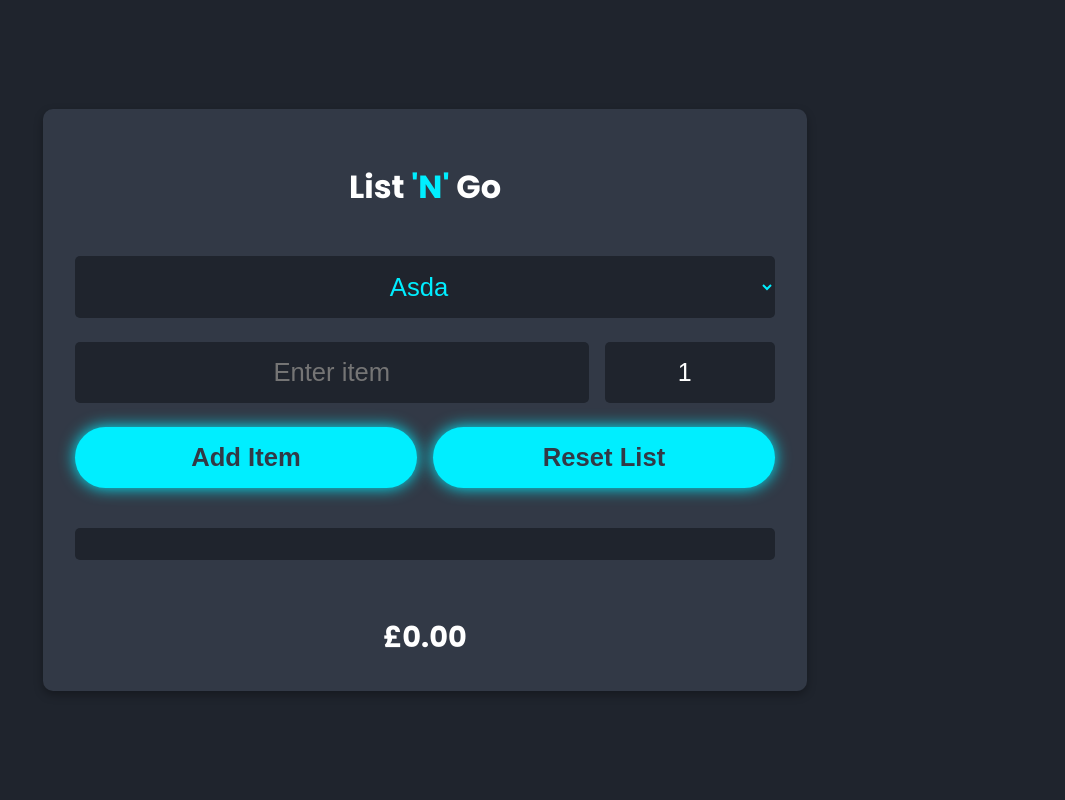
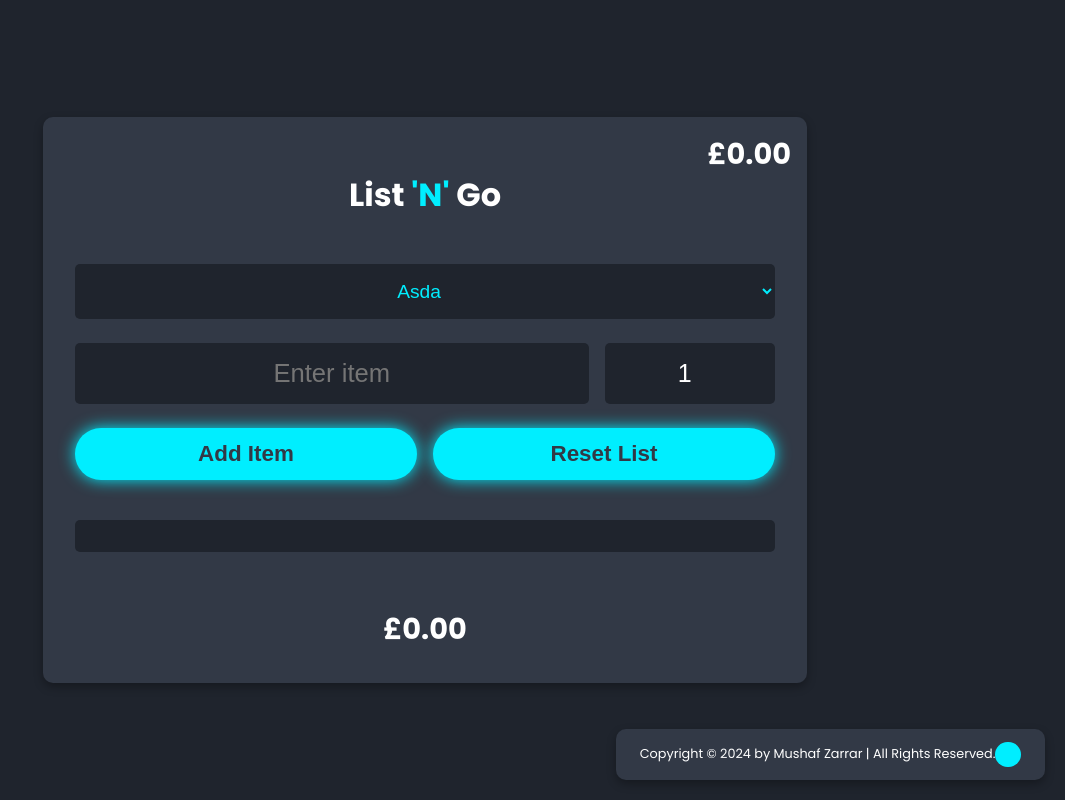
Before and after one commit to MrZarrar/List-N-Go, a website: page public/Shopping.html in a window 1280 px wide. Shown: the whole page, without its empty margins (215-1280 px from the left). Drawn offline with Linux system fonts and the light colour scheme.

Commit message:
major improvements and footer

```diff
--- a/public/Shopping.html
+++ b/public/Shopping.html
@@ -4,11 +4,16 @@
     <meta charset="UTF-8">
     <meta name="viewport" content="width=device-width, initial-scale=1.0">
     <title>Shopping List</title>
+    <link rel="apple-touch-icon" sizes="180x180" href="/apple-touch-icon.png">
+    <link rel="icon" type="image/png" sizes="32x32" href="/favicon-32x32.png">
+    <link rel="icon" type="image/png" sizes="16x16" href="/favicon-16x16.png">
+    <link rel="manifest" href="/site.webmanifest">
     <link href="https://fonts.googleapis.com/css2?family=Poppins:wght@300;400;500;600;700;800;900&display=swap" rel="stylesheet">
     <link rel="stylesheet" href="styles.css">
 </head>
 <body>
 <div class="container">
+    <span id="totalPriceTopRight" class="total-price">£0.00</span>
     <h1>List <span>'N'</span> Go</h1>
     <select id="store">
         <option value="asda">Asda</option>
@@ -24,9 +29,23 @@
         <button id="addItem">Add Item</button>
         <button id="resetList">Reset List</button>
     </div>
-    <ul id="shoppingList" class="shopping-list"></ul>
+
+    <!-- Shopping list directly inside the container -->
+    <ul id="shoppingList"></ul>
+
     <div id="totalPrice">£0.00</div>
 </div>
+
+<!-- Footer positioned at bottom-right of container -->
+<footer class="footer">
+    <div class="footer-text">
+        <p>Copyright &copy; 2024 by Mushaf Zarrar | All Rights Reserved.</p>
+    </div>
+    <div class="footer-iconTop">
+        <a href="#home"><i class="bx bx-up-arrow-alt"></i></a>
+    </div>
+</footer>
+
 <script src="script.js"></script>
 </body>
 </html>
--- a/public/script.js
+++ b/public/script.js
@@ -1,3 +1,12 @@
+    // Function to sync total price to the top right
+    function syncTotalPrice() {
+    const totalPriceElement = document.getElementById('totalPrice');
+    const totalPriceTopRightElement = document.getElementById('totalPriceTopRight');
+
+    // Copy the text content from totalPrice to totalPriceTopRight
+    totalPriceTopRightElement.textContent = totalPriceElement.textContent;
+}
+
     // Save the shopping list and total price to Local Storage
     function saveToLocalStorage() {
     const shoppingList = document.getElementById('shoppingList').innerHTML;
@@ -31,6 +40,7 @@ function loadFromLocalStorage() {
 
     if (savedTotal) {
     document.getElementById('totalPrice').textContent = savedTotal;
+    syncTotalPrice();  // Sync the total price to the top right
 }
 }
 
@@ -63,6 +73,9 @@ function addItemToList(item, quantity, price) {
     const newTotal = currentTotal + parseFloat(itemTotal);
     totalPriceElement.textContent = `£${newTotal.toFixed(2)}`;
 
+    // Sync the total price to the top right
+    syncTotalPrice();
+
     // Save to Local Storage
     saveToLocalStorage();
 
@@ -76,7 +89,6 @@ document.getElementById('resetList').addEventListener('click', function () {
     localStorage.clear(); // Clear Local Storage
 });
 
-// Add an item when the "Add Item" button is clicked
     // Add an item when the "Add Item" button is clicked
     document.getElementById('addItem').addEventListener('click', async function () {
     const store = document.getElementById('store').value;
--- a/public/styles.css
+++ b/public/styles.css
@@ -1,6 +1,13 @@
 /* Remove the focus outline (blue highlight) */
 input:focus, select:focus {
     outline: none;
+}
+
+:root {
+    --bg-color: #1f242d;
+    --second-bg-color: #323946;
+    --text-color: #fff;
+    --main-color: #0ef;
 }
 
 /* Center the entire container on the page */
@@ -10,18 +17,20 @@ body {
     align-items: center;
     height: 100vh;
     margin: 0;
-    background-color: #1f242d;
+    background-color: var(--bg-color);
     font-family: 'Poppins', sans-serif;
-    color: #fff;
+    color: var(--text-color);
+    overflow: auto;
 }
 
 /* Container for the shopping app */
 .container {
+    position: relative;
     width: 90%;
     max-width: 700px;
     text-align: center;
     padding: 2rem;
-    background: #323946;
+    background: var(--second-bg-color);
     border-radius: 10px;
     box-shadow: 0 4px 10px rgba(0, 0, 0, 0.3);
     display: flex;
@@ -38,20 +47,21 @@ input, select, button {
     font-size: 1.6rem;
     border: none;
     border-radius: 5px;
-    background: #1f242d;
-    color: #fff;
+    background: var(--bg-color);
+    color: var(--text-color);
 }
 
 span {
-    color: #00eeff;
+    color: var(--main-color);
 }
 
 /* Center the text inside the select dropdown */
 select {
-    color: #00eeff;
-    background-color: #1f242d;
+    color: var(--main-color);
+    background-color: var(--bg-color);
     text-align: center;
     text-align-last: center;
+    font-size: 1.2rem;
 }
 
 /* Wrap the item and quantity fields in a flex container */
@@ -77,15 +87,15 @@ select {
 }
 
 button {
-    background: #0ef;
-    color: #323946;
+    background: var(--main-color);
+    color: var(--second-bg-color);
     font-weight: 600;
     cursor: pointer;
     display: inline-block;
-    padding: 1rem 1.8rem;
+    padding: 0.8rem 1.6rem;
     border-radius: 5rem;
-    box-shadow: 0 0 1rem #0ef;
-    font-size: 1.6rem;
+    box-shadow: 0 0 1rem var(--main-color);
+    font-size: 1.4rem;
     transition: 0.5s ease;
 }
 
@@ -94,38 +104,39 @@ button:hover {
 }
 
 /* Shopping list styling */
-.shopping-list {
+#shoppingList {
     text-align: left;
-    background: #1f242d;
+    background: var(--bg-color);
     padding: 1rem;
     border-radius: 5px;
     overflow-y: auto;
-    max-height: 200px;
+    max-height: none; /* Ensure it can grow dynamically */
+    overflow: visible; /* Prevent any internal scrolling */
 }
 
 /* Individual list item styling */
-.shopping-list li {
+#shoppingList li {
     list-style: none;
-    background: #323946;
+    background: var(--second-bg-color);
     padding: 1rem;
     border-radius: 5px;
     margin-bottom: 0.5rem;
     display: flex;
     align-items: center;
     gap: 0.5rem;
-    color: #fff;
+    color: var(--text-color);
 }
 
-.shopping-list li span {
+#shoppingList li span {
     flex: 1;
     word-wrap: break-word;
 }
 
 /* Checkbox styling */
-.shopping-list li input[type="checkbox"] {
+#shoppingList li input[type="checkbox"] {
     width: 20px;
     height: 20px;
-    border: 2px solid #00eeff;
+    border: 2px solid var(--main-color);
     border-radius: 50%;
     margin-right: 1rem;
     flex-shrink: 0;
@@ -138,6 +149,15 @@ button:hover {
     margin-top: 1rem;
 }
 
+#totalPriceTopRight {
+    position: absolute;
+    top: 1rem;
+    right: 1rem;
+    font-size: 1.8rem;
+    font-weight: bold;
+    color: var(--text-color);
+}
+
 /* Style the checkbox to make it circular, larger, and change color */
 .item-checkbox {
     -webkit-appearance: none; /* Safari/Chrome */
@@ -145,23 +165,21 @@ button:hover {
     appearance: none; /* General */
     width: 24px; /* Adjust the size */
     height: 24px;
-    border: 2px solid #00eeff; /* Border color */
+    border: 2px solid var(--main-color); /* Border color */
     border-radius: 50%; /* Circular shape */
     outline: none;
     cursor: pointer;
     transition: all 0.3s ease; /* Smooth transition for hover/focus states */
 }
 
-
 .item-checkbox:checked {
-    background-color: #00eeff; /* Change the background color when checked */
-    border: 2px solid #00eeff; /* Keep the same border color */
+    background-color: var(--main-color); /* Change the background color when checked */
+    border: 2px solid var(--main-color); /* Keep the same border color */
 }
 
 .item-checkbox:hover {
-    box-shadow: 0 0 6px #00eeff; /* Add a glowing effect on hover */
+    box-shadow: 0 0 6px var(--main-color); /* Add a glowing effect on hover */
 }
-
 
 /* For Chrome, Safari, and Edge */
 ::-webkit-scrollbar {
@@ -173,7 +191,7 @@ button:hover {
 }
 
 ::-webkit-scrollbar-thumb {
-    background-color: #00eeff; /* Color of the draggable thumb */
+    background-color: var(--main-color); /* Color of the draggable thumb */
     border-radius: 10px; /* Rounded edges for the thumb */
     border: 3px solid #2e3b4e; /* Border color for the thumb */
 }
@@ -207,7 +225,7 @@ button:hover {
 #quantity::-webkit-outer-spin-button,
 #quantity::-webkit-inner-spin-button {
     -webkit-appearance: button-bevel;
-    background-color: #00eeff;
+    background-color: var(--main-color);
     border-radius: 2px;
     padding: 5px;
     cursor: pointer;
@@ -215,5 +233,59 @@ button:hover {
 
 #quantity:focus {
     outline: none;
-    border-color: #00eeff;
+    border-color: var(--main-color);
 }
+
+/* Footer styling */
+.footer {
+    position: fixed;
+    bottom: 20px;
+    right: 20px;
+    background: var(--second-bg-color);
+    padding: 0.8rem 1.5rem; /* Reduced padding */
+    border-radius: 10px;
+    box-shadow: 0 4px 10px rgba(0, 0, 0, 0.3);
+    display: flex;
+    justify-content: space-between;
+    align-items: center;
+    font-size: 0.8rem; /* Reduced font size */
+}
+
+
+.footer-text p {
+    margin: 0;
+    color: var(--text-color);
+}
+
+.footer-iconTop a {
+    display: inline-flex;
+    justify-content: center;
+    align-items: center;
+    padding: 0.8rem;
+    background: var(--main-color);
+    border-radius: 0.8rem;
+    transition: 0.5s ease;
+}
+
+.footer-iconTop a:hover {
+    box-shadow: 0 0 1rem var(--main-color);
+}
+
+.footer-iconTop a i {
+    font-size: 2.4rem;
+    color: var(--second-bg-color);
+}
+
+/* Responsive footer adjustments */
+@media (max-width: 365px) {
+    .footer {
+        flex-direction: column-reverse;
+        padding: 1rem;
+        align-items: center;
+    }
+
+    .footer-text p {
+        text-align: center;
+        margin-top: 2rem;
+    }
+}
```
Also changed, not shown: public/android-chrome-192x192.png (added), public/android-chrome-512x512.png (added), public/apple-touch-icon.png (added), public/favicon-16x16.png (added), public/favicon-32x32.png (added), public/favicon.ico, public/site.webmanifest (added). Lines whose indentation alone changed are shown as unchanged.
